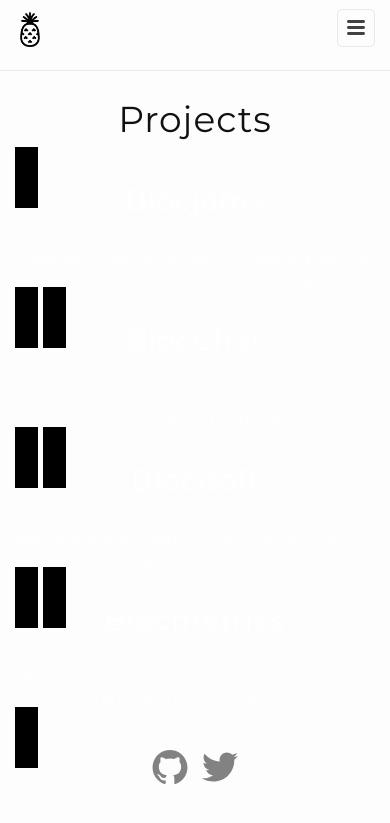
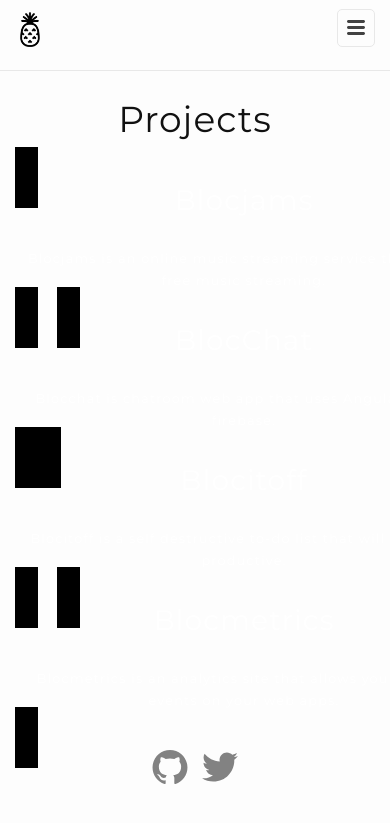
Before and after one commit to javierforero/javierforero.github.io, a Jekyll site: the page built from projects/index.html, in a window 390 px wide. Shown: the top 823 px of the page. Built offline with Jekyll 4.4.1, drawn with Linux system fonts in a browser that asks for light colours.

Commit message:
working on responsiveness

```diff
--- a/_sass/_layout.scss
+++ b/_sass/_layout.scss
@@ -348,3 +348,30 @@
 .column.fourth { width: 25%;}
 .column.flow-opposite { float: right;}
 }
+
+// responsive media queires
+
+@media only screen and (max-width: 998px) {
+  a#post-3 {
+    clear: left;
+  }
+
+  a#post-2 {
+    margin-right: 0;
+  }
+
+  ul.post-ul {
+    width: 458px;
+    margin: 0 auto;
+  }
+
+  .post-container {
+    margin-right: 4.2%;
+    margin-bottom: -10px;
+  }
+
+  a#post-3, a#post-4 {
+    margin-bottom: 20px;
+  }
+
+}
--- a/projects/index.html
+++ b/projects/index.html
@@ -10,8 +10,8 @@
   </header>
   <ul class="post-ul clear-fix">
   {% for project in site.projects %}
-    <a href="{{ project.url }}" class="post-content post-container column">
-      <li id="post-{{forloop.index}}">
+    <a href="{{ project.url }}" class="post-content post-container column" id="post-{{forloop.index}}">
+      <li>
         <h2>{{ project.title }}</h2>
         <br>
         <p>{{ project.short-description }}</p>
```
